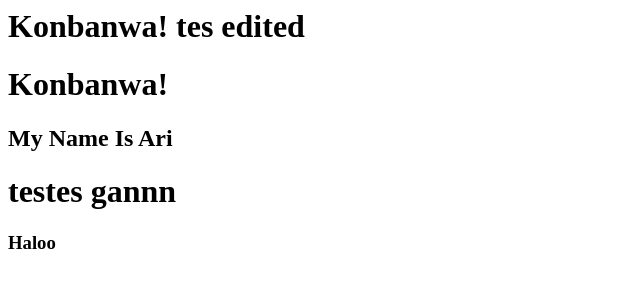
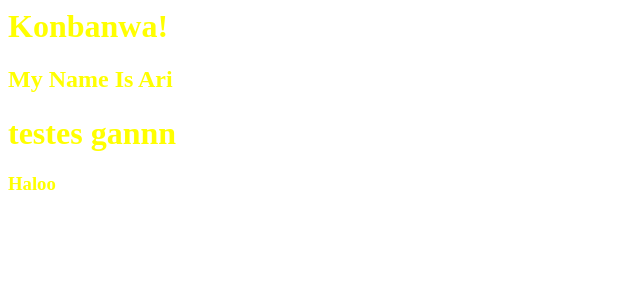
Before and after one commit to saktibuana/fga-day-2, a plain HTML site: page index.html in a window 1280 px wide. Shown: the whole page, without its empty margins (0-640 px from the left). Drawn offline with Linux system fonts and the light colour scheme.

Commit message:
Menambahkan Styles

```diff
--- a/index.html
+++ b/index.html
@@ -1,5 +1,7 @@
 <html>
-<body><h1>Konbanwa! tes edited</h1>
+<head>
+	<link rel="stylesheet" type="text/css" href="styles.css">
+</head>
 <body>
 	<h1>Konbanwa!</h1>
 	<h2>My Name Is Ari</h2>
--- /dev/null
+++ b/styles.css
@@ -0,0 +1,3 @@
+body {
+	color : yellow;
+}
```
